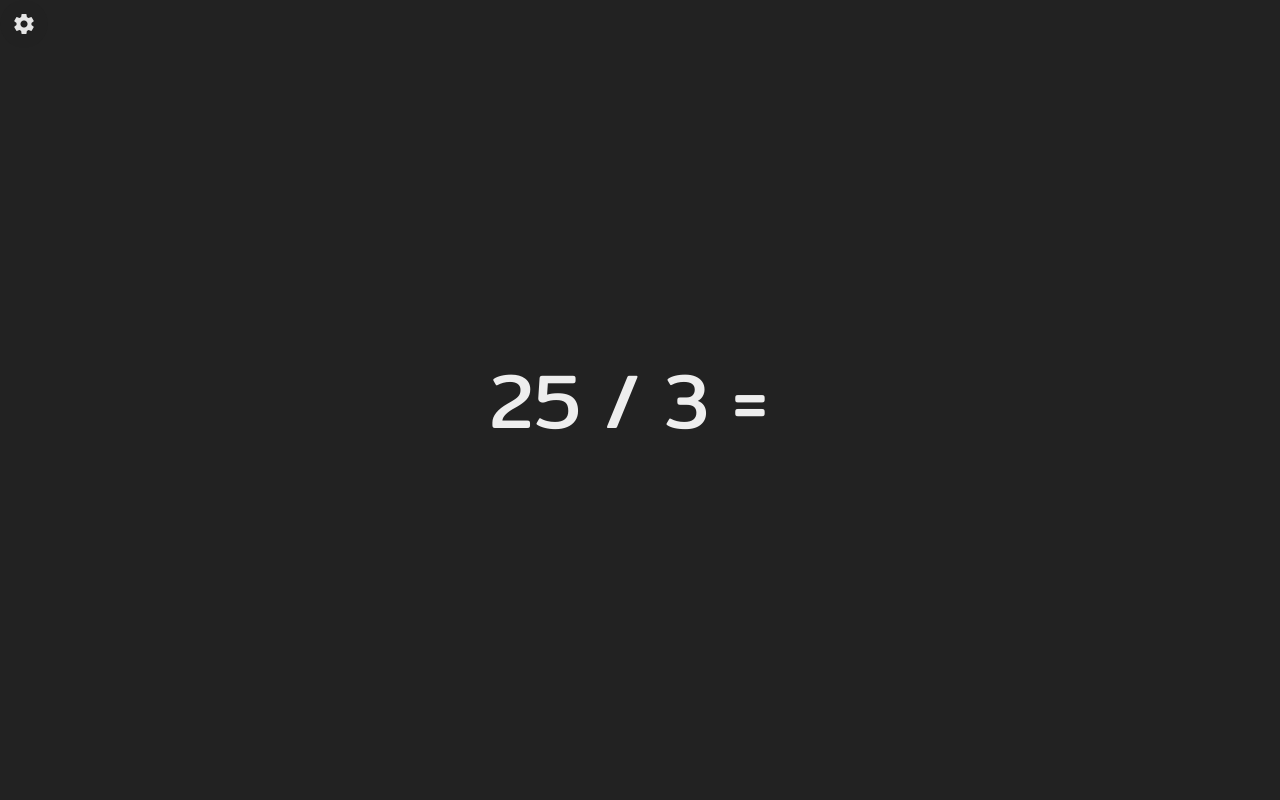
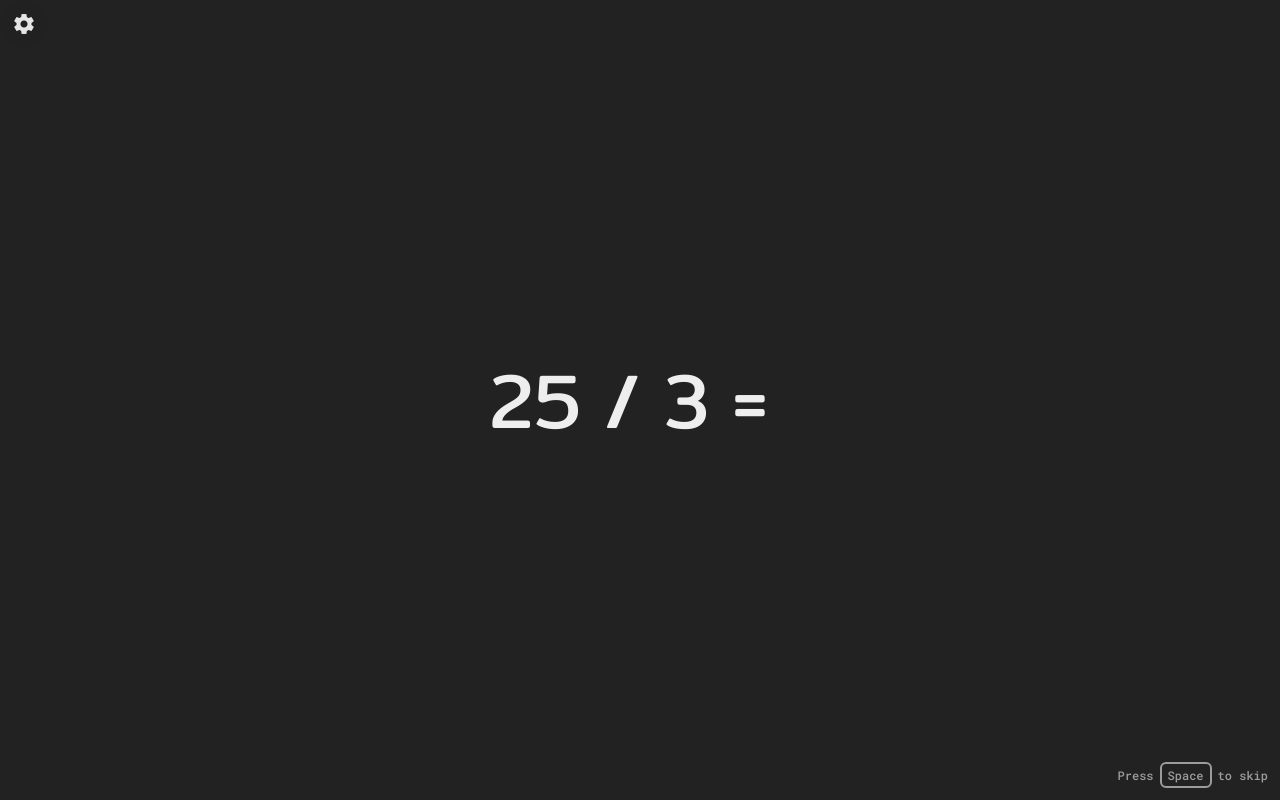
Before and after one commit to Henerator/mental-math, an Angular app: page /query in a window 1280 px wide. Built offline with nearby package versions, Linux system fonts and the light colour scheme.

Commit message:
space action description

```diff
--- a/src/app/features/query/query.component.html
+++ b/src/app/features/query/query.component.html
@@ -36,3 +36,7 @@
   <span class="task__sign">=</span>
   <span>{{ answer }}</span>
 </ng-template>
+
+<div class="control-description">
+  Press <span class="shortcut-key">Space</span> to skip
+</div>
--- a/src/app/features/query/query.component.scss
+++ b/src/app/features/query/query.component.scss
@@ -44,3 +44,30 @@
 .task__sign {
   margin: 0 0.3em;
 }
+
+.control-description {
+  position: absolute;
+  top: auto;
+  left: auto;
+  bottom: 12px;
+  right: 12px;
+  display: flex;
+  align-items: center;
+  justify-content: flex-end;
+  font-family: "Roboto Mono", monospace;
+  font-size: 12px;
+  color: #eee;
+  opacity: 0.6;
+  transition: opacity 0.3s ease;
+
+  &:hover {
+    opacity: 1;
+  }
+}
+
+.shortcut-key {
+  margin: 0 6px;
+  padding: 3px 6px;
+  border: 2px solid #eee;
+  border-radius: 6px;
+}
--- a/src/app/features/rules/rules-list/rules-list.component.scss
+++ b/src/app/features/rules/rules-list/rules-list.component.scss
@@ -4,7 +4,8 @@
   flex-direction: column;
   width: 100%;
   padding: 12px;
-  font-size: 26px;
+  font-size: 28px;
+  font-weight: 600;
 }
 
 .rule-item {
@@ -14,7 +15,7 @@
   justify-content: center;
   padding: 12px;
   color: #222;
-  border: 2px solid #222;
+  border: 3px solid #222;
   border-radius: 4px;
   cursor: pointer;
 
--- a/src/index.html
+++ b/src/index.html
@@ -12,15 +12,19 @@
     <link rel="preconnect" href="https://fonts.gstatic.com" crossorigin />
 
     <link
+      href="https://fonts.googleapis.com/icon?family=Material+Icons"
+      rel="stylesheet"
+    />
+    <link
       href="https://fonts.googleapis.com/css2?family=Roboto:wght@300;400;500&display=swap"
       rel="stylesheet"
     />
     <link
-      href="https://fonts.googleapis.com/css2?family=Mitr&display=swap"
+      href="https://fonts.googleapis.com/css2?family=Roboto+Mono:wght@500&display=swap"
       rel="stylesheet"
     />
     <link
-      href="https://fonts.googleapis.com/icon?family=Material+Icons"
+      href="https://fonts.googleapis.com/css2?family=Mitr&display=swap"
       rel="stylesheet"
     />
   </head>
```
